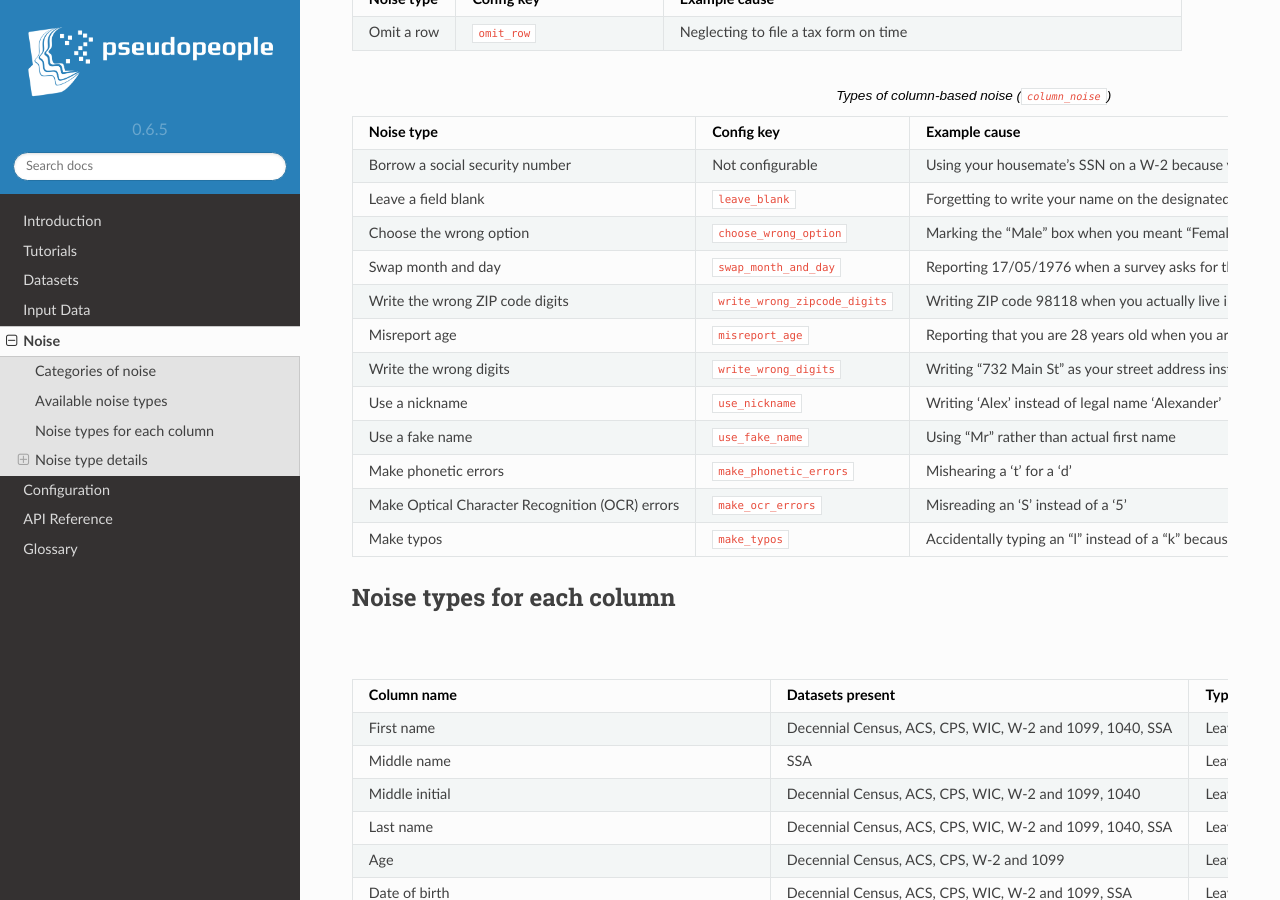
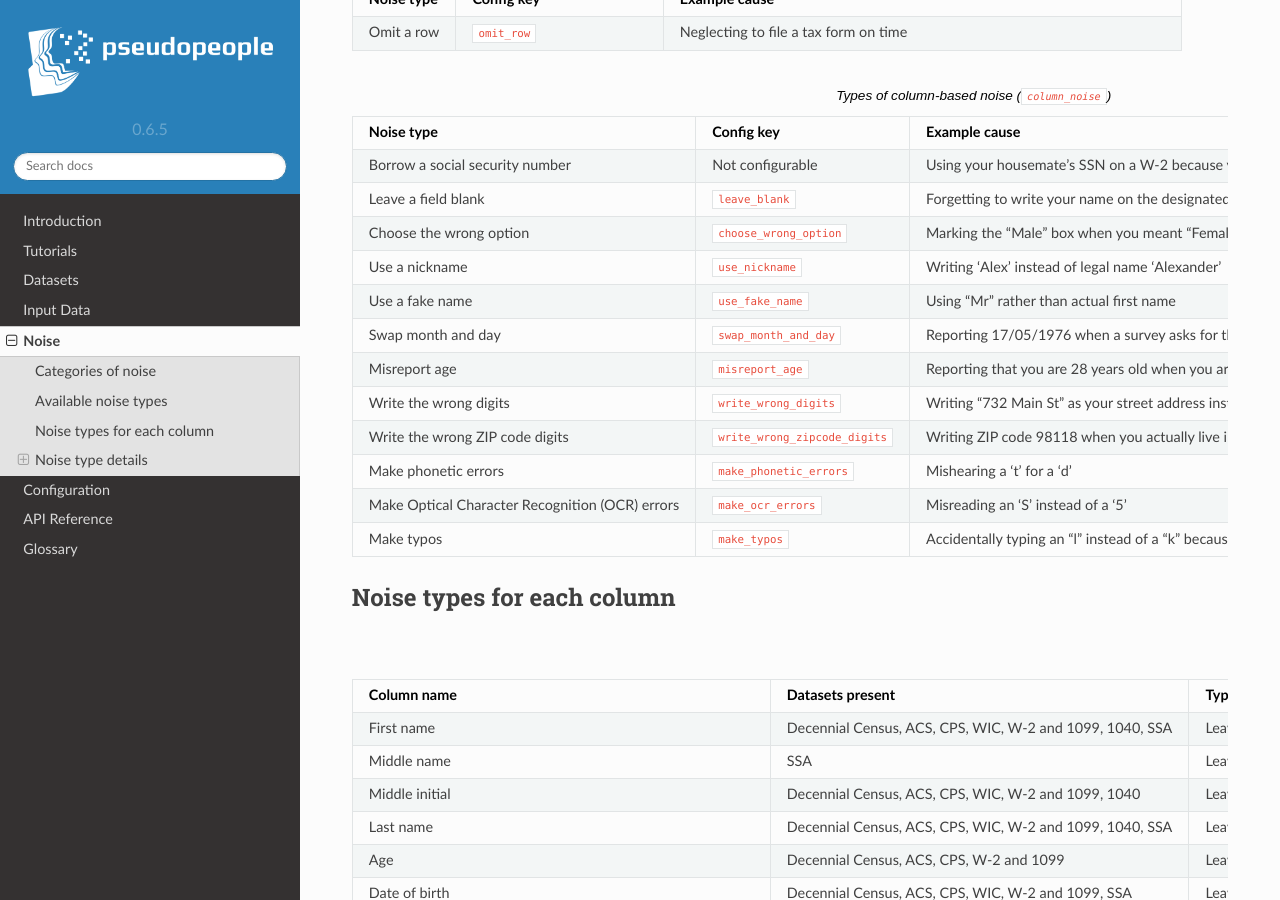
Before and after one commit to ihmeuw/pseudopeople, a Sphinx documentation site: the page built from docs/source/noise/index.rst, in a window 1280 px wide and 900 px high, scrolled down 907 px. Built offline with Sphinx 7.4.7 and the Read the Docs theme 2.0.0, drawn with Linux system fonts in a browser that asks for light colours.

```diff
--- a/docs/source/noise/index.rst
+++ b/docs/source/noise/index.rst
@@ -72,24 +72,24 @@ The "Config key" column shows the name of the noise type in the :ref:`configurat
   * - Choose the wrong option
     - ``choose_wrong_option``
     - Marking the "Male" box when you meant "Female"
+  * - Use a nickname
+    - ``use_nickname``
+    - Writing 'Alex' instead of legal name 'Alexander'
+  * - Use a fake name
+    - ``use_fake_name``
+    - Using "Mr" rather than actual first name
   * - Swap month and day
     - ``swap_month_and_day``
     - Reporting 17/05/1976 when a survey asks for the date in MM/DD/YYYY format
-  * - Write the wrong ZIP code digits
-    - ``write_wrong_zipcode_digits``
-    - Writing ZIP code 98118 when you actually live in 98112
   * - Misreport age
     - ``misreport_age``
     - Reporting that you are 28 years old when you are actually 27
   * - Write the wrong digits
     - ``write_wrong_digits``
     - Writing "732 Main St" as your street address instead of "932 Main St"
-  * - Use a nickname
-    - ``use_nickname``
-    - Writing 'Alex' instead of legal name 'Alexander'
-  * - Use a fake name
-    - ``use_fake_name``
-    - Using "Mr" rather than actual first name
+  * - Write the wrong ZIP code digits
+    - ``write_wrong_zipcode_digits``
+    - Writing ZIP code 98118 when you actually live in 98112
   * - Make phonetic errors
     - ``make_phonetic_errors``
     - Mishearing a 't' for a 'd'
```
